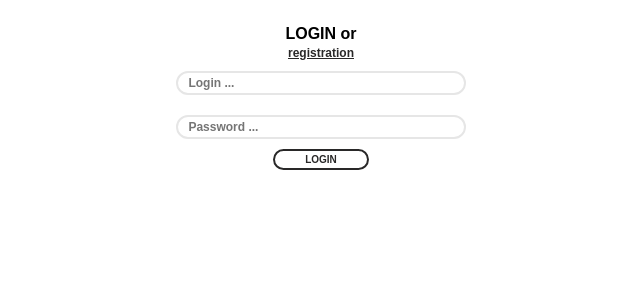
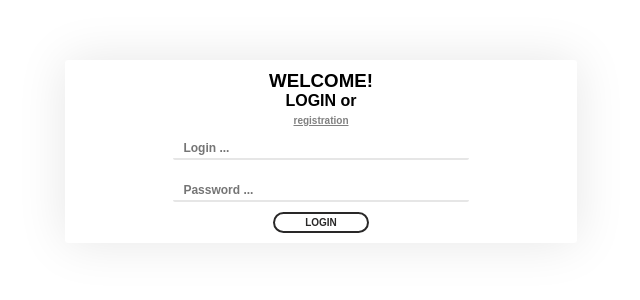
Before and after one commit to YauheniRusinchuk/immoral, a Django app: page /login/ in a window 1280 px wide. Shown: the part 50-350 px from the top of the page, without its empty margins (319-959 px from the left). Run offline with Django 3.2, Linux system fonts and the light colour scheme; some libraries are stand-ins or nearby versions; some web fonts are replaced.

Commit message:
fixed Exeption

```diff
--- a/src/apps/profile/views.py
+++ b/src/apps/profile/views.py
@@ -36,7 +36,7 @@ class SettingsProfile(View):
             else:
                 profile.img = avatar
         except Exception:
-            return None
+            return redirect('home:settings_page', slug=profile.slug)
         profile.description = request.POST.get('description')
         profile.save()
         return redirect('home:profile_page', slug=profile.slug)
--- a/src/apps/static/css/style.css
+++ b/src/apps/static/css/style.css
@@ -109,11 +109,12 @@
 
 .login_container_show {
     width: 40%;
-    border: 5px solid white;
     border-radius: 3px;
     background-color: white;
     text-align: center;
     padding: 10px;
+    margin: 50px auto;
+    box-shadow: 0 0 50px #e6e6e6;
 }
 
 .login_container_show form {
@@ -126,8 +127,9 @@
 .login_container_show form input {
     width: 60%;
     margin: 10px;
-    border: 2px solid #e6e6e6;
-    border-radius: 20px;
+    border: none;
+    border-bottom: 2px solid #e6e6e6;
+    border-radius: 2px;
     outline: none;
     background-color: white;
     padding: 3px 10px;
@@ -137,7 +139,8 @@
 
 
 .login_container_show form input:focus {
-    border: 2px solid #292828;
+    border: none;
+    border-bottom: 2px solid #292828;
 }
 
 
@@ -170,14 +173,18 @@
 
 
 .main_container .registration_container {
+    width: 40%;
     text-align: center;
     display: flex;
     justify-content: center;
     padding: 10px;
+    margin: 100px auto;
+    box-shadow: 0 0 50px #e6e6e6;
+    border-radius: 2px;
+
 }
 
 .registration_container form {
-    margin: 10px;
     display: flex;
     flex-direction: column;
     justify-content: center;
@@ -185,9 +192,10 @@
 }
 
 .registration_container form input[type='text'], input[type='password'] {
-    width: 350px;
-    border: 2px solid #e6e6e6;
-    border-radius: 20px;
+    width: 300px;
+    border: none;
+    border-bottom: 2px solid #e6e6e6;
+    border-radius: 2px;
     padding: 3px 10px;
     font-size: 12px;
     font-weight: bold;
@@ -196,7 +204,8 @@
 }
 
 .registration_container form input[type='text']:focus, input[type='password']:focus {
-    border: 2px solid #292828;
+    border: none;
+    border-bottom: 2px solid #292828;
 }
 
 
@@ -221,10 +230,10 @@
 
 
 .registration_btn {
-    font-size: 12px;
+    font-size: 10px;
     font-weight: bold;
     text-decoration: underline;
-    color: #292828;
+    color: grey;
 }
 
 .seccess_form {
@@ -386,8 +395,9 @@
 .profile_settings form input {
     width: 40%;
     padding: 3px 10px;
-    border: 2px solid #e6e6e6;
-    border-radius: 20px;
+    border: none;
+    border-bottom: 2px solid #e6e6e6;
+    border-radius: 2px;
     outline: none;
     font-size: 12px;
     font-weight: bold;
@@ -395,7 +405,8 @@
 }
 
 .profile_settings form input:focus {
-    border: 2px solid #292828;
+    border: none;
+    border-bottom: 2px solid #292828;
 }
 
 
--- a/src/apps/templates/login.html
+++ b/src/apps/templates/login.html
@@ -1,5 +1,6 @@
 {% load static %}
 <div class="login_container_show">
+    <h3>WELCOME!</h3>
     <h4>LOGIN or</h4> <a class="registration_btn" href="{% url 'home:registration_page' %}">registration</a>
     <form method="post">{% csrf_token %}
         {{form}}
--- a/src/apps/templates/login/index.html
+++ b/src/apps/templates/login/index.html
@@ -4,7 +4,9 @@
 {% block content %}
 
     <div class="main_container">
+
         <div class="login_container">
+
             {% include 'login.html' %}
         </div>
 
--- a/src/forms/login/forms.py
+++ b/src/forms/login/forms.py
@@ -5,5 +5,5 @@ class LoginForm(forms.Form):
     username = forms.CharField(label="",required=True,max_length=100)
     password = forms.CharField(label="",required=True,widget=forms.PasswordInput())
 
-    username.widget.attrs.update({'placeholder': 'Login ...'})
-    password.widget.attrs.update({'placeholder': 'Password ...'})
+    username.widget.attrs.update({'placeholder': 'Login ...', 'autocomplete' : 'off'})
+    password.widget.attrs.update({'placeholder': 'Password ...', 'autocomplete' : 'off'})
```
